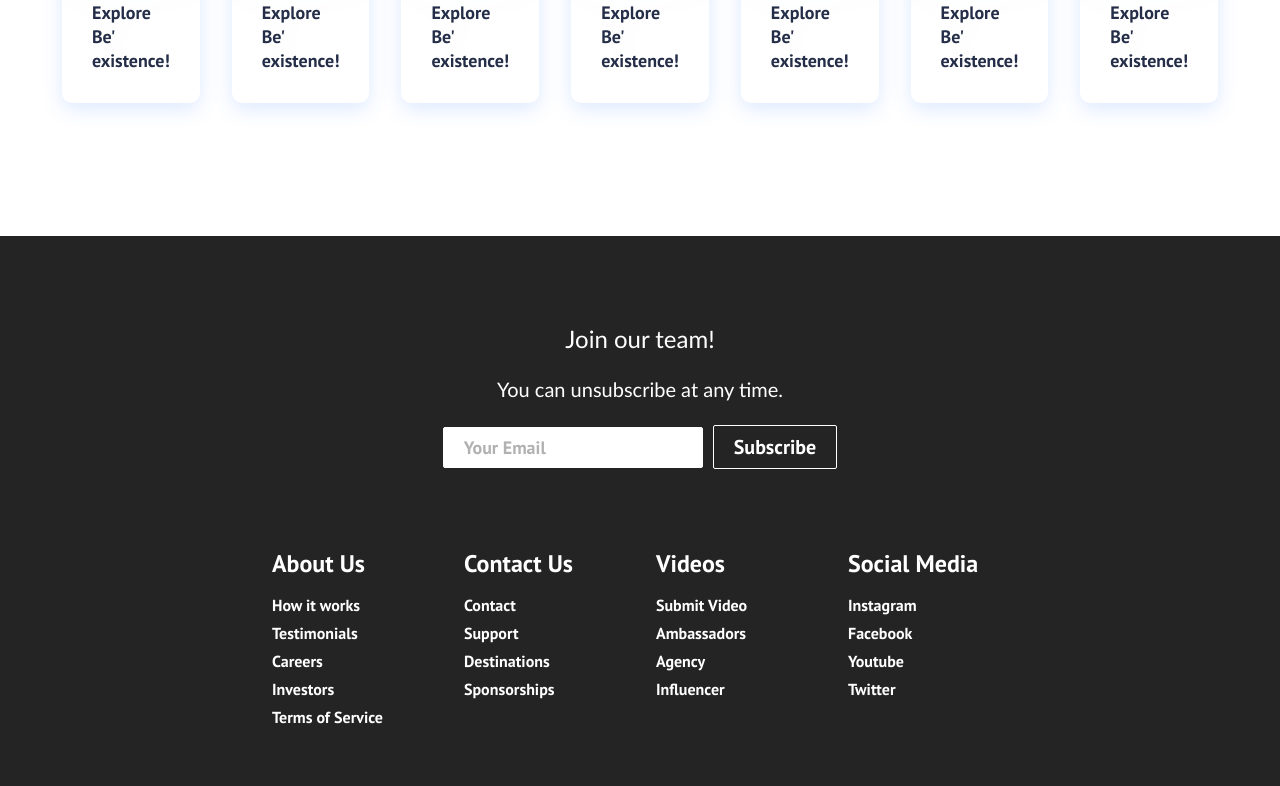
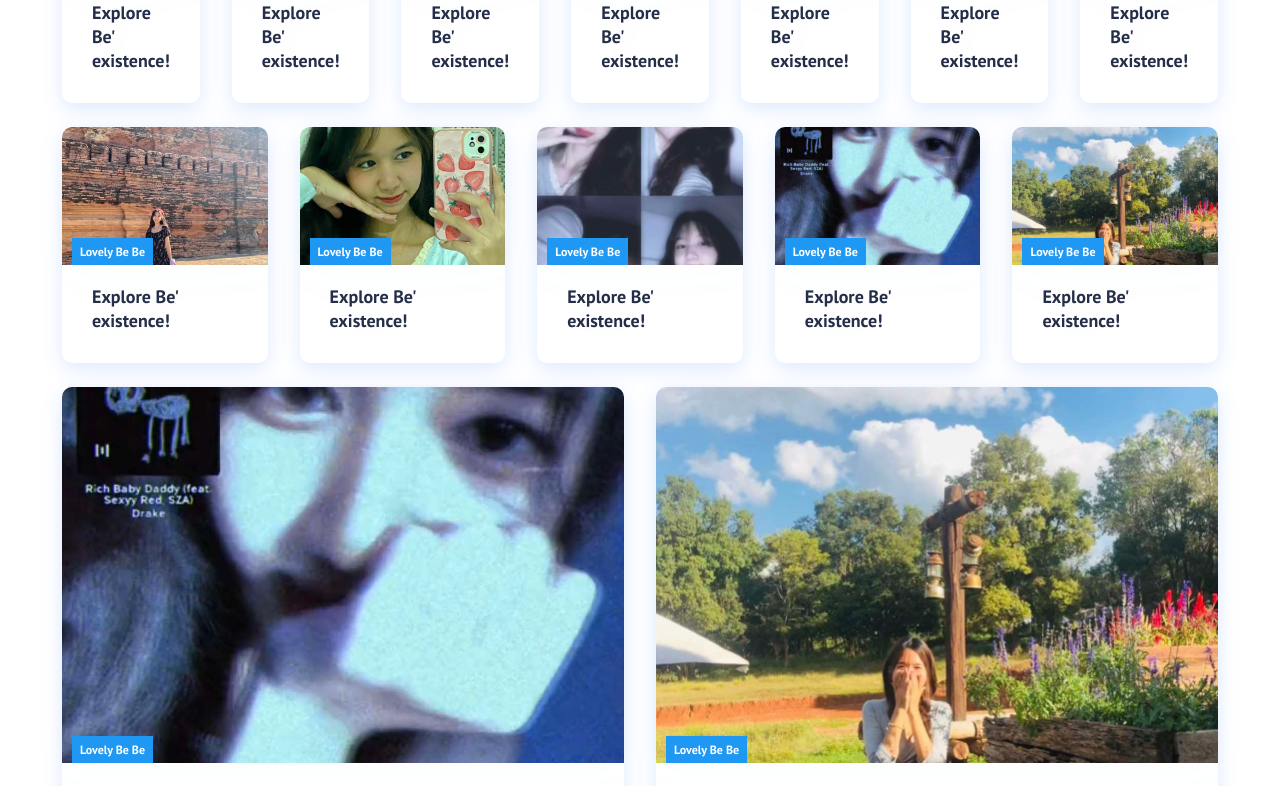
Before and after one commit to JonathanD3v/UTube-React-Clone, a React (Create React App) app: page / in a window 1280 px wide. Shown: the part 2780-3566 px from the top of the page. Built offline with nearby package versions, Linux system fonts and the light colour scheme.

Commit message:
Update Card photot more

```diff
--- a/src/components/Card.jsx
+++ b/src/components/Card.jsx
@@ -120,6 +120,52 @@ const Card = () => {
               path="/services"
             />
           </ul>
+          <ul className="cards__items">
+            <CardItem
+              src="images/472006901_2026600451140930_7326184958147721738_n.jpg"
+              text="Explore Be' existence!"
+              label="Lovely Be Be"
+              path="/services"
+            />
+            <CardItem
+              src="images/466673819_1995676684233307_8541792130464363405_n.jpg"
+              text="Explore Be' existence!"
+              label="Lovely Be Be"
+              path="/services"
+            />
+            <CardItem
+              src="images/111.jpg"
+              text="Explore Be' existence!"
+              label="Lovely Be Be"
+              path="/services"
+            />
+            <CardItem
+              src="images/222.jpg"
+              text="Explore Be' existence!"
+              label="Lovely Be Be"
+              path="/services"
+            />
+            <CardItem
+              src="images/333.jpg"
+              text="Explore Be' existence!"
+              label="Lovely Be Be"
+              path="/services"
+            />
+          </ul>
+          <ul className="cards__items">
+            <CardItem
+              src="images/222.jpg"
+              text="Explore Be' existence!"
+              label="Lovely Be Be"
+              path="/services"
+            />
+            <CardItem
+              src="images/333.jpg"
+              text="Explore Be' existence!"
+              label="Lovely Be Be"
+              path="/services"
+            />
+          </ul>
         </div>
       </div>
     </div>
```
